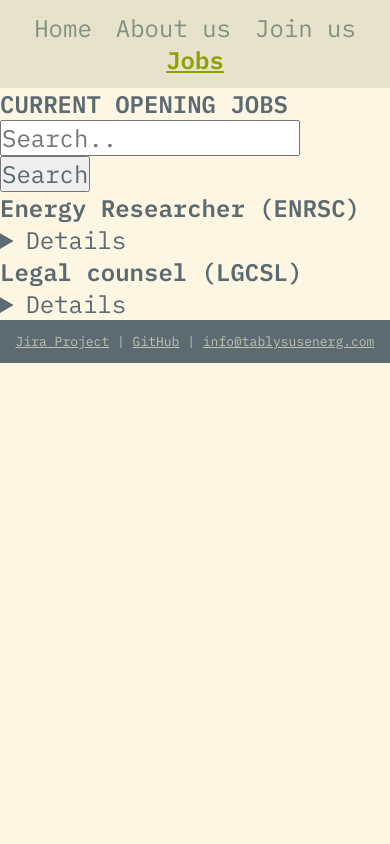
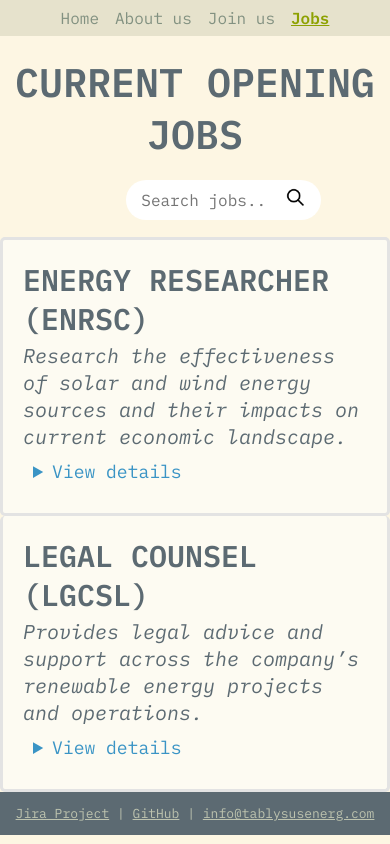
Before and after one commit to TerminalGoat232/group-assignment, a plain HTML site: page jobs.html in a window 390 px wide. Drawn offline with Linux system fonts and the light colour scheme.

Commit message:
Add jobs.css

```diff
--- /dev/null
+++ b/css/colorscheme.css
@@ -0,0 +1,32 @@
+
+/* =============================================================
+   Everforest Light - CSS Color Scheme
+   Author: sainnhe (https://github.com/sainnhe/everforest)
+   Variant: Light / Medium
+   ============================================================= */
+
+:root {
+
+  /* Need better contrast */
+  /* ── Backgrounds ─────────────────────────────────────────── */
+  --ef-bg0:        #fdf6e3;
+  --ef-bg1:        #f4f0d9;
+  --ef-bg2:        #efebd4;
+  --ef-bg3:        #e6e2cc;
+  --ef-bg4:        #e0dcc7;
+  --ef-bg5:        #bdc3af;
+
+  /* ── Foregrounds ─────────────────────────────────────────── */
+  --ef-fg:         #5c6a72;
+  --ef-fg-dim:     #829181;
+  --ef-comment:    #a6b0a0;
+
+  /* ── Accent colors ───────────────────────────────────────── */
+  --ef-red:        #f85552;
+  --ef-orange:     #f57d26;
+  --ef-yellow:     #dfa000;
+  --ef-green:      #8da101;
+  --ef-cyan:       #35a77c;
+  --ef-blue:       #3a94c5;
+  --ef-purple:     #df69ba;
+}
--- /dev/null
+++ b/css/jobs.css
@@ -0,0 +1,98 @@
+@import "colorscheme.css";
+
+h1 {
+    text-align: center;
+    font-size: 2.5rem;
+    padding-top: 20px;
+    padding-bottom: 20px;
+}
+
+/* Search bar */
+form {
+    display: flex;
+    flex-direction: row;
+    justify-content: center;
+    align-items: center;
+}
+.form-label {
+    visibility: hidden;
+}
+
+.search-field {
+    width: 50%;
+    padding: 10px 30px 10px 15px;
+    border: none;
+    border-radius: 30px;
+    outline: none;
+}
+
+.search-button {
+    background: transparent;
+    border: none;
+    outline: none;
+}
+
+.search-button img {
+    width: 20px;
+    height: 20px;
+    object-fit: cover;
+    margin-left: -50px;
+}
+
+/* Jobs */
+.job-info {
+    position: relative;
+    background: #FDFBF2;
+    border: 3px solid #e3e3e3;
+    padding: 20px;
+    max-width: 1200px;
+    margin: 0 auto;
+    box-sizing: border-box;
+    border-radius: 5px;
+    }
+
+.job-info + .job-info {
+    border-top: none;
+}
+
+aside {
+    float: right;
+    width: 25%;
+    margin: 0 0 10px 15px;
+    padding: 10px;
+    border: 1px solid var(--ef-green);
+    font-size: 1.125rem;
+    font-style: italic;
+}
+
+h2 {
+    font-size: 1.875rem;
+}
+.job-desc {
+    font-size: 1.25rem;
+    font-style: italic;
+    padding-top: 4px;
+}
+.job-info summary {
+    padding: 10px;
+    font-size: 1.125rem;
+    color: var(--ef-blue);
+}
+
+.job-info h3 {
+    display: flow-root;
+    border-top: 1px solid #ccc;
+    font-size: 1.375rem;
+    padding-top: 18px;
+}
+.job-info ul,
+.job-info li {
+    font-size: 1.125rem;
+    padding: 4px;
+}
+
+.apply-link {
+    padding: 10px;
+    font-size: 1.125rem;
+    color: var(--ef-blue);
+}
--- /dev/null
+++ b/css/style.css
@@ -0,0 +1,77 @@
+@import url('https://fonts.googleapis.com/css2?family=IBM+Plex+Mono:ital,wght@0,400;0,600;1,400;1,600&display=swap');
+@import "colorscheme.css";
+
+* {
+  margin: 0;
+  padding: 0;
+  color: var(--ef-fg);
+  box-sizing: border-box;
+  font-family:"IBM Plex Mono", monospace;
+  /* This should be removed for the use of rem relative instead of px absolute in other files */
+  /* By default 1rem = 16px on most browser */
+  font-size: 16px;
+}
+
+body {
+  background-color: var(--ef-bg0);
+  display: grid;
+}
+
+nav {
+  padding-top: 0.5rem;
+  padding-bottom: 0.5rem;
+  text-align: center;
+  diplay: flex;
+  flex-wrap: wrap;
+  background-color: var(--ef-bg3);
+}
+
+nav a {
+  padding: 0.2em;
+  color: var(--ef-fg-dim);
+  text-decoration: underline;
+  text-decoration-color: transparent;
+  transition: text-decoration-color 0.3s ease;
+}
+
+nav a:hover {
+  color: var(--ef-green);
+  text-decoration-color: var(--ef-green);
+}
+
+nav a[aria-current="page"] {
+  color: var(--ef-green);
+  text-decoration-color: var(--ef-green);
+  font-weight: 520;
+}
+
+footer {
+  padding-top: 1em;
+  padding-bottom:1em;
+  text-align:center;
+  background-color: var(--ef-fg);
+  color: var(--ef-bg5);
+  font-size: 13px !important;
+}
+
+footer > a {
+  color: inherit;
+  font-size: inherit;
+}
+
+@media (max-width: 1000px) {
+    body {
+        display: block;
+    }
+
+    #left-window,
+    #right-window {
+        display: none;
+    }
+}
+
+@media (max-width: 680px) {
+    body {
+        font-size: 13px;
+    }
+}
--- a/jobs.html
+++ b/jobs.html
@@ -4,7 +4,8 @@
     <meta charset="UTF-8">
     <meta name="viewport" content="width=device-width, initial-scale=1">
     <title>A1 project idk</title>
-    <link href="style.css" rel="stylesheet">
+    <link href="css/style.css" rel="stylesheet">
+    <link href="css/jobs.css" rel="stylesheet">
   </head>
   <body>
     <header>
@@ -16,26 +17,38 @@
       </nav>
     </header>
 
-    <h1>CURRENT OPENING JOBS</h1>
     <!-- Search bar -->
     <section>
+      <h1>CURRENT OPENING JOBS</h1>
       <form>
-        <input type="text" id="job-search" placeholder="Search..">
-        <button type=""submit">Search</button>
+        <label for="search" class="form-label">Search</label>
+        <input type="search" id="search" placeholder="Search jobs.." class="search-field" />
+        <button type="submit" class="search-button">
+          <img
+          src="images/search.png"
+          alt="Search button">
+        </button>
       </form>
     </section>
-
+    <br>
     <!-- Jobs -->
-    <section>
-      <h2>Energy Researcher (ENRSC)</h2>
+    <section aria-labelledby="info" class="job-info">
+      <h2 id="info">ENERGY RESEARCHER (ENRSC)</h2>
+      <p class="job-desc">Research the effectiveness of solar and wind energy sources and their impacts on current economic landscape.</p>
       <details>
-        <h3>Description:</h3>
-        <p>Research the effectiveness of solar and wind energy sources and their impacts on current economic landscape.</p>
+        <summary>View details</summary>
+        <aside>
+        The job is included with health insurance, paid time off, retirement plan and multiple oppoturnities for growing and developing career.
+      </aside>
         <h3>Salary:</h3>
-        <p>$100,000 / year</p>
+          <ul>
+            <li>$100,000 / year</li>
+          </ul>
         <h3>Reporting line:</h3>
-        <p>Director of Research & Development</p>
-        <h3>Resposibilities:</h3>
+          <ul>
+            <li>Director of Research & Development</li>
+          </ul>
+        <h3>Responsibilities:</h3>
         <ul>
           <li>Conduct research on renewable energy technologies, strategies, and policies.</li>
           <li>Collaborate with other researchers, engineers, and technicians on research projects.</li>
@@ -52,21 +65,27 @@
           <li>Can use data software, tools and understand the usage of AI in workflow.</li>
           <li>Proficient in English, both written and spoken</li>
         </ul>
+        <br>
+        <a href="apply.html" class="apply-link">APPLY FOR THIS POSITION</a>
+      </details>
+    </section>
+
+    <section aria-labelledby="info" class="job-info">
+      <h2 id="info">LEGAL COUNSEL (LGCSL)</h2>
+      <p class="job-desc">Provides legal advice and support across the company’s renewable energy projects and operations.</p>
+      <details>
+      <summary>View details</summary>
       <aside>
         The job is included with health insurance, paid time off, retirement plan and multiple oppoturnities for growing and developing career.
       </aside>
-      </details>
-    </section>
-
-    <section>
-      <h2>Legal counsel (LGCSL)</h2>
-      <details>
-      <h3>Description:</h3>
-      <p>provides legal advice and support across the company’s renewable energy projects and operations.</p>
       <h3>Salary:</h3>
-      <p>$80,000 / year</p>
-      <h3>Reporting line: =</h3>
-      <p>Chief Operating Officer (COO)</p>
+        <ul>
+          <li>$80,000 / year</li>
+        </ul>
+      <h3>Reporting line:</h3>
+        <ul>
+          <li>Chief Operating Officer (COO)</li>
+        </ul>
       <h3>Resposibilities:</h3>
         <ul>
           <li>Advise on land acquisition, leases, easements and grid connection agreements.</li>
@@ -83,9 +102,8 @@
           <li>Strong analytical, negotiation and communication skills, including explaining legal issues to non-lawyers.</li>
           <li>Proficient in at least English and French, both written and spoken.</li>
         </ul>
-      <aside>
-        The job is included with health insurance, paid time off, retirement plan and multiple oppoturnities for growing and developing career.
-      </aside>
+        <br>
+        <a href="apply.html" class="apply-link">APPLY FOR THIS POSITION</a>
       </details>
     </section>
 
```
Also changed, not shown: images/search.png (added). Lines whose indentation alone changed are shown as unchanged.
